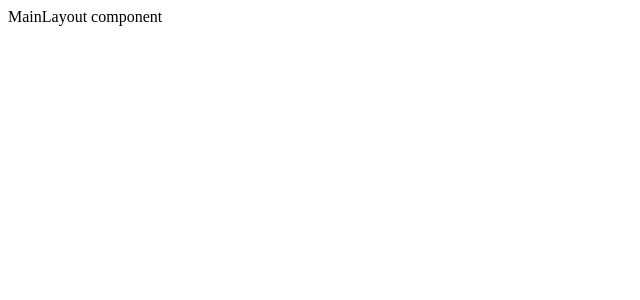
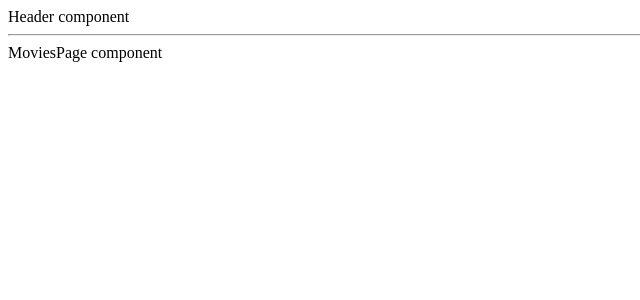
Before and after one commit to dmkur/moviedb-app, a React (Create React App) app: page /movies in a window 1280 px wide. Shown: the top 300 px of the page, without its empty margins (0-640 px from the left). Built offline with nearby package versions, Linux system fonts and the light colour scheme.

Commit message:
add basis routing

```diff
--- a/src/App.js
+++ b/src/App.js
@@ -1,11 +1,17 @@
-import {MainLayout} from "./layouts/MainLayout";
+import {MainLayout} from "./layouts";
+import {Navigate, Route, Routes} from "react-router-dom";
+import {GenresPage, MoviesPage} from "./pages";
 
 const App = () => {
-  return (
-      <div>
-        <MainLayout/>
-      </div>
-  )
+    return (
+        <Routes>
+            <Route path={''} element={<MainLayout/>}>
+                <Route index element={<Navigate to={'/movies'}/>}/>
+                <Route path={'/movies'} element={<MoviesPage/>}/>
+                <Route path={'/genres'} element={<GenresPage/>}/>
+            </Route>
+        </Routes>
+    )
 };
 
 export {App};
--- /dev/null
+++ b/src/components/Header/Header.js
@@ -0,0 +1,9 @@
+const Header = () => {
+  return (
+      <div>
+        Header component
+      </div>
+  )
+};
+
+export {Header};
--- /dev/null
+++ b/src/components/index.js
@@ -0,0 +1 @@
+export * from "./Header/Header";
--- a/src/layouts/MainLayout.js
+++ b/src/layouts/MainLayout.js
@@ -1,9 +1,14 @@
+import {Outlet} from "react-router-dom";
+import {Header} from "../components";
+
 const MainLayout = () => {
-  return (
-      <div>
-        MainLayout component
-      </div>
-  )
+    return (
+        <div>
+            <Header/>
+            <hr/>
+            <Outlet/>
+        </div>
+    )
 };
 
 export {MainLayout};
--- /dev/null
+++ b/src/layouts/index.js
@@ -0,0 +1 @@
+export * from "./MainLayout";
```
